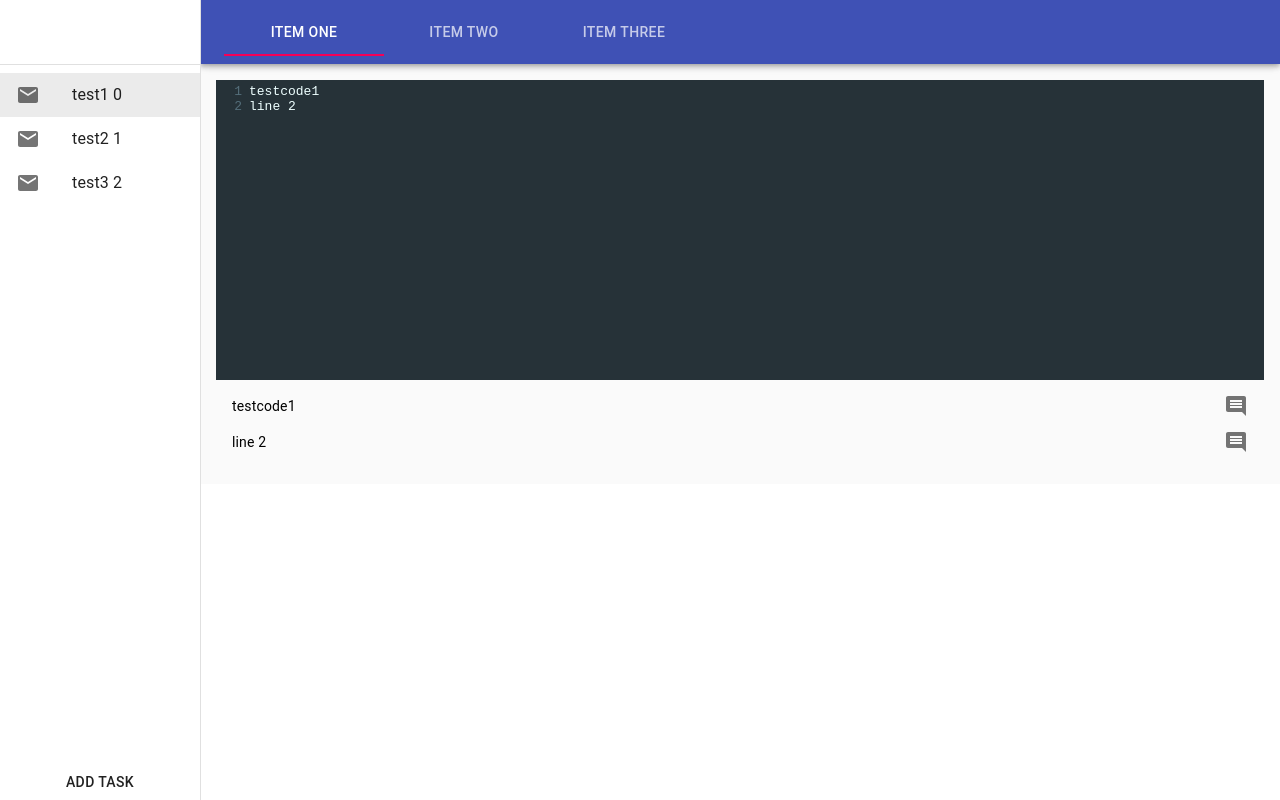
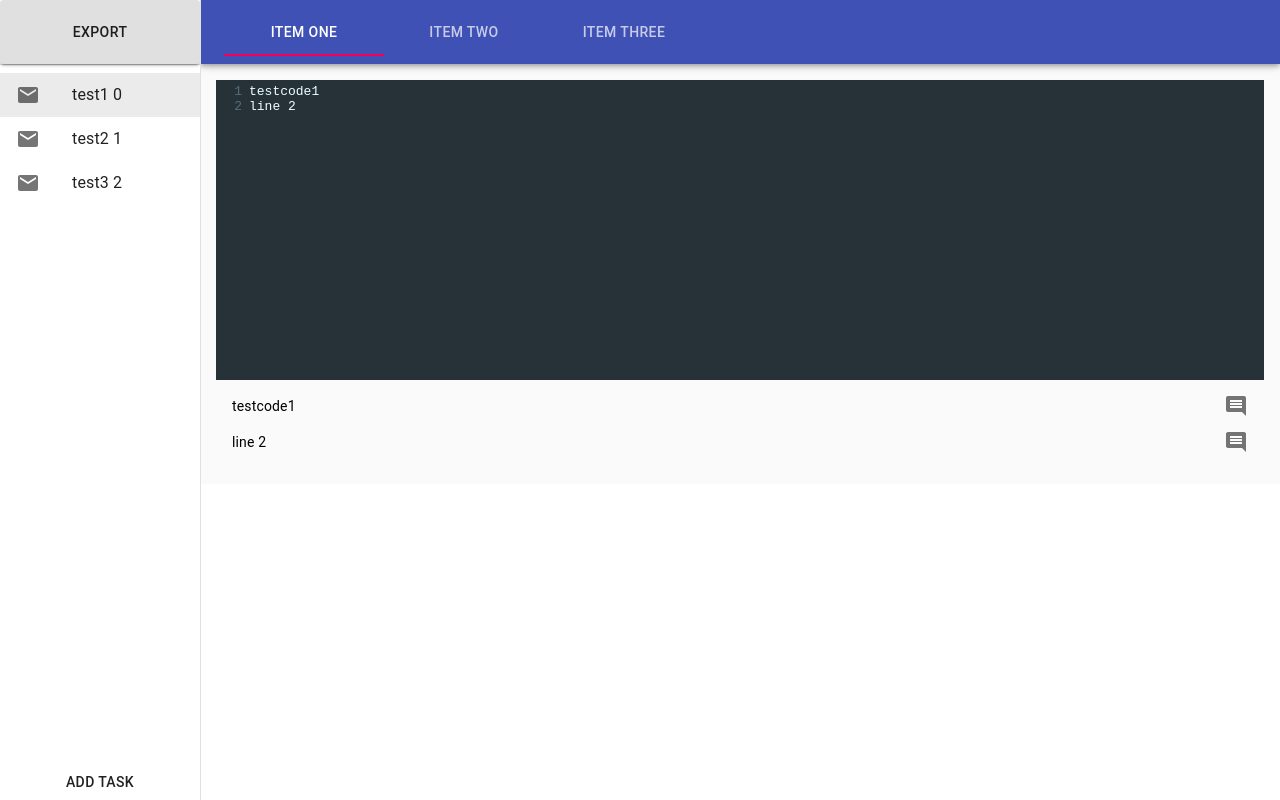
Before and after one commit to Chr1stian/masterapp, a React (Create React App) app: page / in a window 1280 px wide. Built offline with nearby package versions, Linux system fonts and the light colour scheme.

Commit message:
Added export button for task object

```diff
--- a/src/App.tsx
+++ b/src/App.tsx
@@ -52,19 +52,6 @@ const App: React.FC = () => {
     3: { label: "test3", code: "testcode3\nline 2", splitCode: [] }
   });
 
-  /* Helper functions
-  const addTask = (taskLabel: string): void => {
-    const newTask = { label: taskLabel, code: "" };
-    const newTasks: Task[] = [...tasks, newTask];
-    setTasks(newTasks);
-  };
-  const changeTask = (task: Task): void => {
-    const oldTasks = [...tasks];
-    oldTasks[selectedTask] = task;
-    setTasks(tasks);
-  };
-  */
-
   const updateTask = (key: number, task: Task): void => {
     setTasks(prevTasks => ({ ...prevTasks, [key]: task }));
   };
@@ -76,6 +63,10 @@ const App: React.FC = () => {
     setTabIndex(selectedTab);
   };
 
+  const handleExport = (): void => {
+    console.log(tasks);
+  };
+
   return (
     <div className={classes.root}>
       <Tabbar
@@ -84,6 +75,7 @@ const App: React.FC = () => {
         className={classes.appBar}
       />
       <Sidebar
+        handleExport={handleExport}
         Tasks={tasks}
         // addTask={addTask}
         selectedTask={selectedTask}
--- a/src/components/CodeOutput.tsx
+++ b/src/components/CodeOutput.tsx
@@ -35,6 +35,10 @@ const CodeOutput: React.FC<CodeOutputProps> = (props: CodeOutputProps) => {
   const [selectedText, setSelectedText] = React.useState<undefined | string>(
     ""
   );
+
+  // React.useEffect(() => {
+  //   task.splitCode = task.code.split("\n");
+  // });
 
   const handleMouseUp = (): void => {
     const selection = window.getSelection()
--- a/src/components/Sidebar.tsx
+++ b/src/components/Sidebar.tsx
@@ -22,6 +22,7 @@ interface SidebarProps {
   addTask?: (newTask: string) => void;
   selectedTask: number;
   setSelectedTask: (taskIndex: number) => void;
+  handleExport: () => void;
 }
 
 const drawerWidth = 200;
@@ -38,13 +39,16 @@ const useStyles = makeStyles((theme: Theme) =>
     taskButton: {
       width: drawerWidth,
       marginTop: "auto"
+    },
+    exportButton: {
+      zIndex: 1
     }
   })
 );
 
 const Sidebar: React.FC<SidebarProps> = (props: SidebarProps) => {
   const classes = useStyles();
-  const { Tasks, selectedTask, setSelectedTask } = props;
+  const { Tasks, selectedTask, setSelectedTask, handleExport } = props;
 
   return (
     <div>
@@ -56,7 +60,13 @@ const Sidebar: React.FC<SidebarProps> = (props: SidebarProps) => {
         }}
         anchor="left"
       >
-        <div className={classes.toolbar} />
+        <Button
+          className={classes.toolbar}
+          variant="contained"
+          onClick={handleExport}
+        >
+          Export
+        </Button>
         <Divider />
         <List>
           {Object.entries(Tasks).map((task, index) => (
--- a/src/components/Tabbar.tsx
+++ b/src/components/Tabbar.tsx
@@ -11,15 +11,21 @@ const Tabbar: React.FC<TabbarProps> = (props: TabbarProps) => {
   const { tabIndex, changeTab, className } = props;
 
   return (
+    <div>
       <AppBar className={className}>
         <Toolbar>
-        <Tabs value={tabIndex} aria-label="task_steps_bar" onChange={changeTab}>
+          <Tabs
+            value={tabIndex}
+            aria-label="task_steps_bar"
+            onChange={changeTab}
+          >
             <Tab label="Item One" />
             <Tab label="Item Two" />
             <Tab label="Item Three" />
           </Tabs>
         </Toolbar>
       </AppBar>
+    </div>
   );
 };
 
```
Lines whose indentation alone changed are shown as unchanged.
